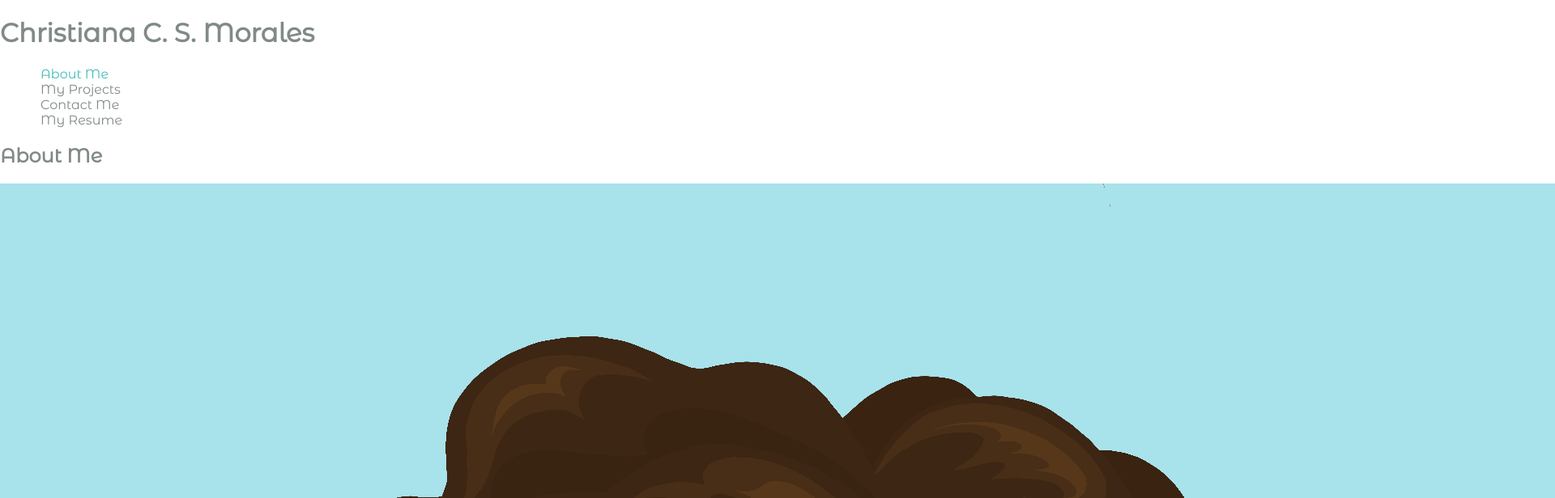
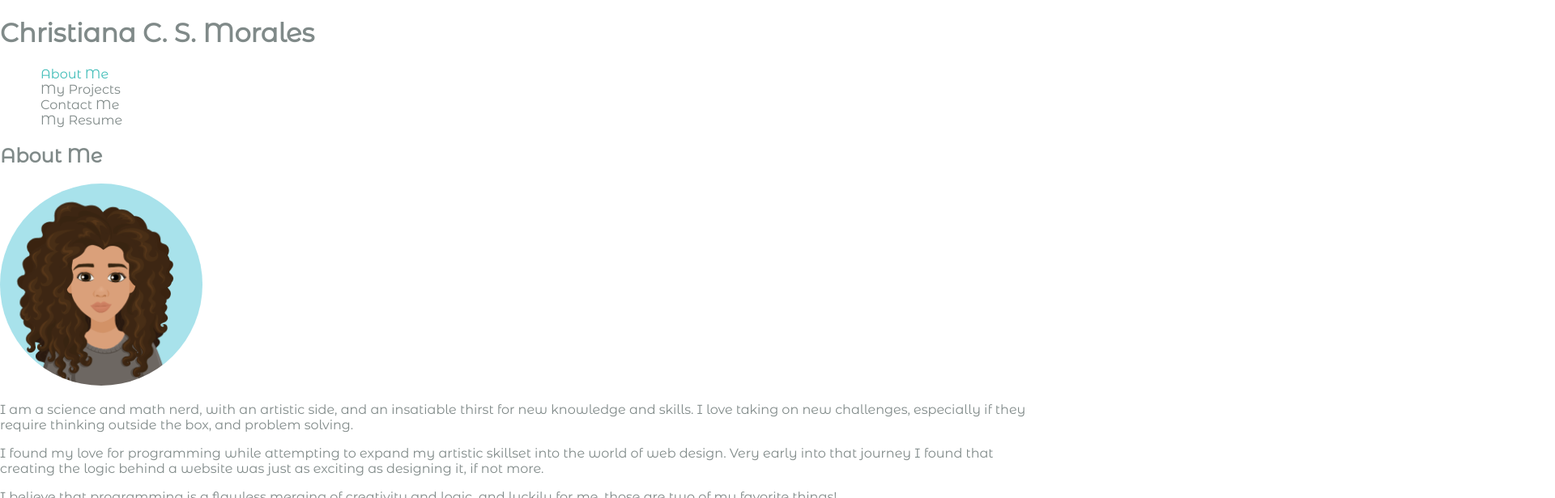
Before and after one commit to NicaVulcan/ccs-morales, a React (Create React App) app: page / in a window 1280 px wide. Shown: the top 616 px of the page at 81% size, 1920 px wide, since content can reach past the window. Built offline with nearby package versions, Linux system fonts and the light colour scheme.

Commit message:
resize avatar img

```diff
--- a/public/assets/css/style.css
+++ b/public/assets/css/style.css
@@ -31,6 +31,18 @@ a {
     color: var(--accent-color);
     text-decoration: solid 1px var(--accent-color);
 }
+/* main */
+main {
+    margin-bottom: 120px;
+}
+
+/* about */
+.avatar {
+    width: 250px;
+    border-radius: 50%;
+}
+
+/* resume */
 .resume-link {
     padding: 5px 10px;
 }
@@ -39,10 +51,6 @@ a {
     background-color: var(--accent-color);
     padding: 5px 10px;
     border-radius: 5px;
-}
-/* main */
-main {
-    margin-bottom: 120px;
 }
 
 /* footer */
--- a/src/components/Main/About/index.js
+++ b/src/components/Main/About/index.js
@@ -6,7 +6,7 @@ function About() {
             <h2>About Me</h2>
             <div>
                 <div>
-                    <img src="/assets/images/Avatar-CCSM.png" alt="Avatar of Christiana CS Morales" />
+                    <img className="avatar" src="/assets/images/Avatar-CCSM.png" alt="Avatar of Christiana CS Morales" />
                 </div>
 
                 <div>
```
